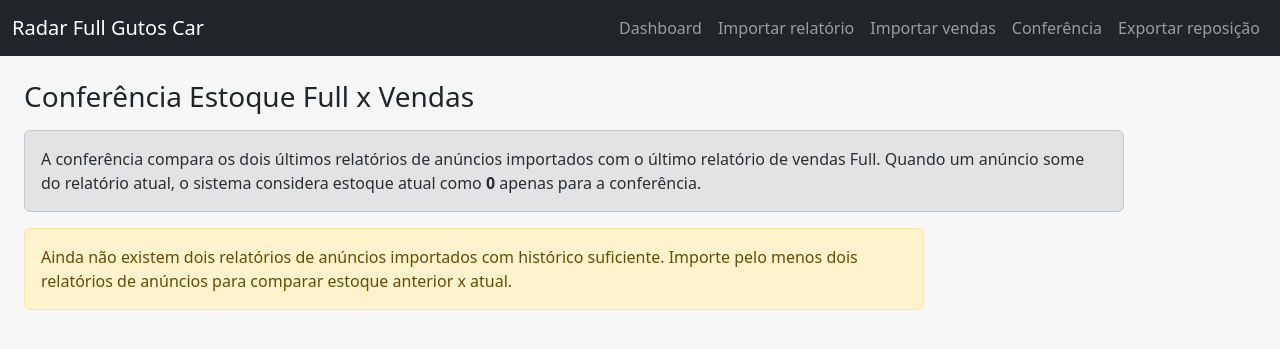
After one commit to caelessa/radar-full-gutos-car, a Flask app: template templates/conferencia_vendas.html in a window 1280 px wide. The commit adds this page. Shown: the top 349 px of the page. Run offline with Flask 3, Linux system fonts and the light colour scheme; the template is opened without the code that fills it, so the values that code supplies are empty; some libraries are stand-ins or nearby versions.

Commit message:
Add files via upload

```diff
--- a/templates/base.html
+++ b/templates/base.html
@@ -19,6 +19,8 @@
     <div class="navbar-nav">
       <a class="nav-link" href="{{ url_for('index') }}">Dashboard</a>
       <a class="nav-link" href="{{ url_for('importar') }}">Importar relatório</a>
+      <a class="nav-link" href="{{ url_for('importar_vendas') }}">Importar vendas</a>
+      <a class="nav-link" href="{{ url_for('conferencia_vendas') }}">Conferência</a>
       <a class="nav-link" href="{{ url_for('exportar') }}">Exportar reposição</a>
     </div>
   </div>
--- /dev/null
+++ b/templates/conferencia_vendas.html
@@ -0,0 +1,82 @@
+{% extends "base.html" %}
+{% block content %}
+<h3 class="mb-3">Conferência Estoque Full x Vendas</h3>
+
+<div class="alert alert-secondary" style="max-width: 1100px;">
+  A conferência compara os dois últimos relatórios de anúncios importados com o último relatório de vendas Full.
+  Quando um anúncio some do relatório atual, o sistema considera estoque atual como <strong>0</strong> apenas para a conferência.
+</div>
+
+{% if imports|length < 2 %}
+<div class="alert alert-warning" style="max-width: 900px;">
+  Ainda não existem dois relatórios de anúncios importados com histórico suficiente. Importe pelo menos dois relatórios de anúncios para comparar estoque anterior x atual.
+</div>
+{% elif not venda_import %}
+<div class="alert alert-warning" style="max-width: 900px;">
+  Nenhum relatório de vendas Full foi importado ainda. Importe um relatório de vendas para fazer a conferência.
+</div>
+{% else %}
+<div class="alert alert-primary" style="max-width: 1100px;">
+  <strong>Relatório atual de anúncios:</strong> {{ imports[0].data_importacao_br }} — {{ imports[0].nome_arquivo }}<br>
+  <strong>Relatório anterior de anúncios:</strong> {{ imports[1].data_importacao_br }} — {{ imports[1].nome_arquivo }}<br>
+  <strong>Relatório de vendas usado:</strong> {{ venda_import.data_importacao_br }} — {{ venda_import.nome_arquivo }}
+</div>
+
+{% if resumo %}
+<div class="row g-3 mb-4">
+  <div class="col-md-3"><div class="card metric"><div class="card-body"><small>Itens analisados</small><h3>{{ resumo.total_itens }}</h3></div></div></div>
+  <div class="col-md-3"><div class="card metric"><div class="card-body"><small>Conferência OK</small><h3>{{ resumo.ok }}</h3></div></div></div>
+  <div class="col-md-3"><div class="card metric"><div class="card-body"><small>Divergências</small><h3>{{ resumo.divergencias }}</h3></div></div></div>
+  <div class="col-md-3"><div class="card metric"><div class="card-body"><small>Entradas/reposições</small><h3>{{ resumo.entradas }}</h3></div></div></div>
+</div>
+{% endif %}
+
+<div class="table-responsive">
+<table class="table table-sm table-striped table-hover bg-white">
+  <thead class="table-dark">
+    <tr>
+      <th>Código anúncio</th>
+      <th class="title-col">Produto</th>
+      <th class="text-end">Estoque anterior</th>
+      <th class="text-end">Estoque atual</th>
+      <th>No relatório atual</th>
+      <th class="text-end">Baixa estoque</th>
+      <th class="text-end">Vendido Full</th>
+      <th class="text-end">Diferença</th>
+      <th>Conferência</th>
+    </tr>
+  </thead>
+  <tbody>
+    {% for r in rows %}
+    <tr>
+      <td>{{ r.codigo_anuncio }}</td>
+      <td>{{ r.titulo }}</td>
+      <td class="text-end">{{ r.estoque_anterior }}</td>
+      <td class="text-end">
+        {{ r.estoque_atual_considerado }}
+        {% if r.presente_atual == 'NAO' %}<small class="text-muted">(assumido)</small>{% endif %}
+      </td>
+      <td>
+        {% if r.presente_atual == 'SIM' %}<span class="badge bg-success">SIM</span>{% else %}<span class="badge bg-warning text-dark">NÃO</span>{% endif %}
+      </td>
+      <td class="text-end">{{ r.baixa_estoque }}</td>
+      <td class="text-end">{{ r.vendido_full }}</td>
+      <td class="text-end fw-bold">{{ r.diferenca }}</td>
+      <td>
+        {% if r.conferencia.startswith('OK') %}
+          <span class="badge bg-success">{{ r.conferencia }}</span>
+        {% elif r.conferencia == 'Entrada / reposição no Full' %}
+          <span class="badge bg-primary">{{ r.conferencia }}</span>
+        {% elif r.conferencia == 'Sem alteração' %}
+          <span class="badge bg-secondary">{{ r.conferencia }}</span>
+        {% else %}
+          <span class="badge bg-danger">{{ r.conferencia }}</span>
+        {% endif %}
+      </td>
+    </tr>
+    {% endfor %}
+  </tbody>
+</table>
+</div>
+{% endif %}
+{% endblock %}
```
Also changed, not shown: templates/importar_vendas.html (added, +42 -0 lines).
